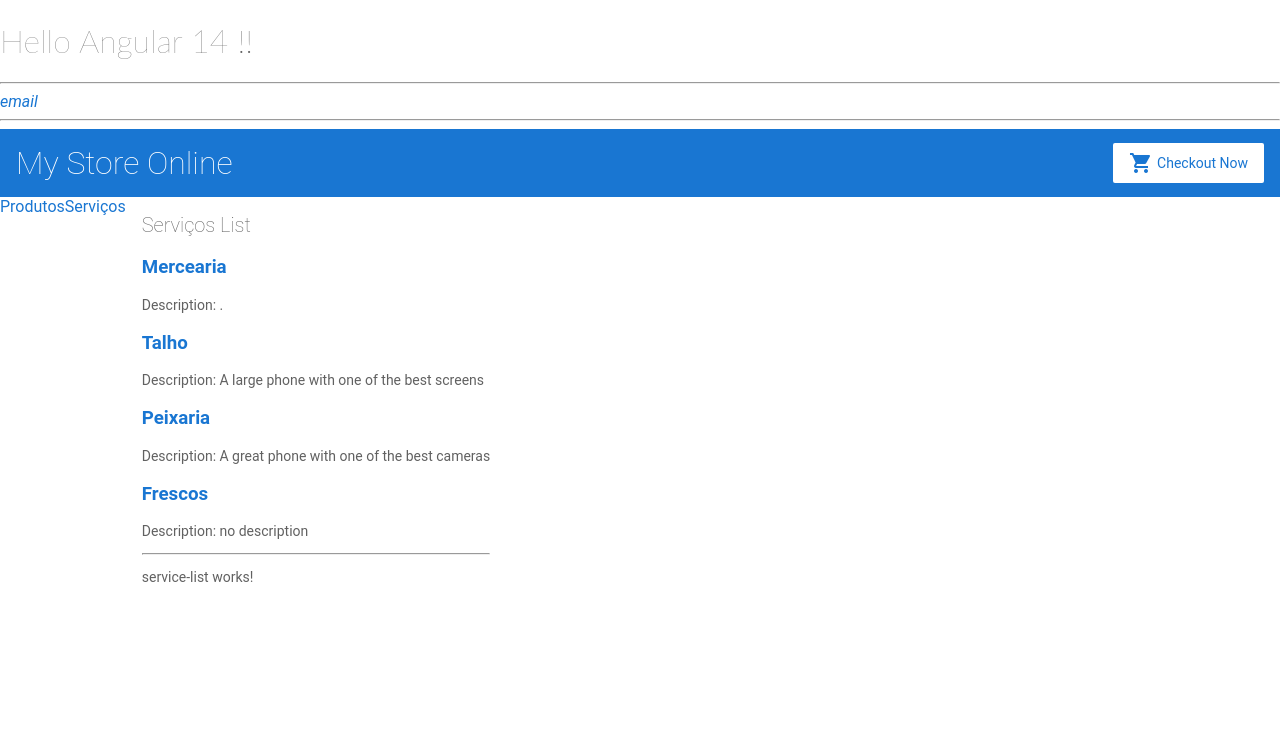
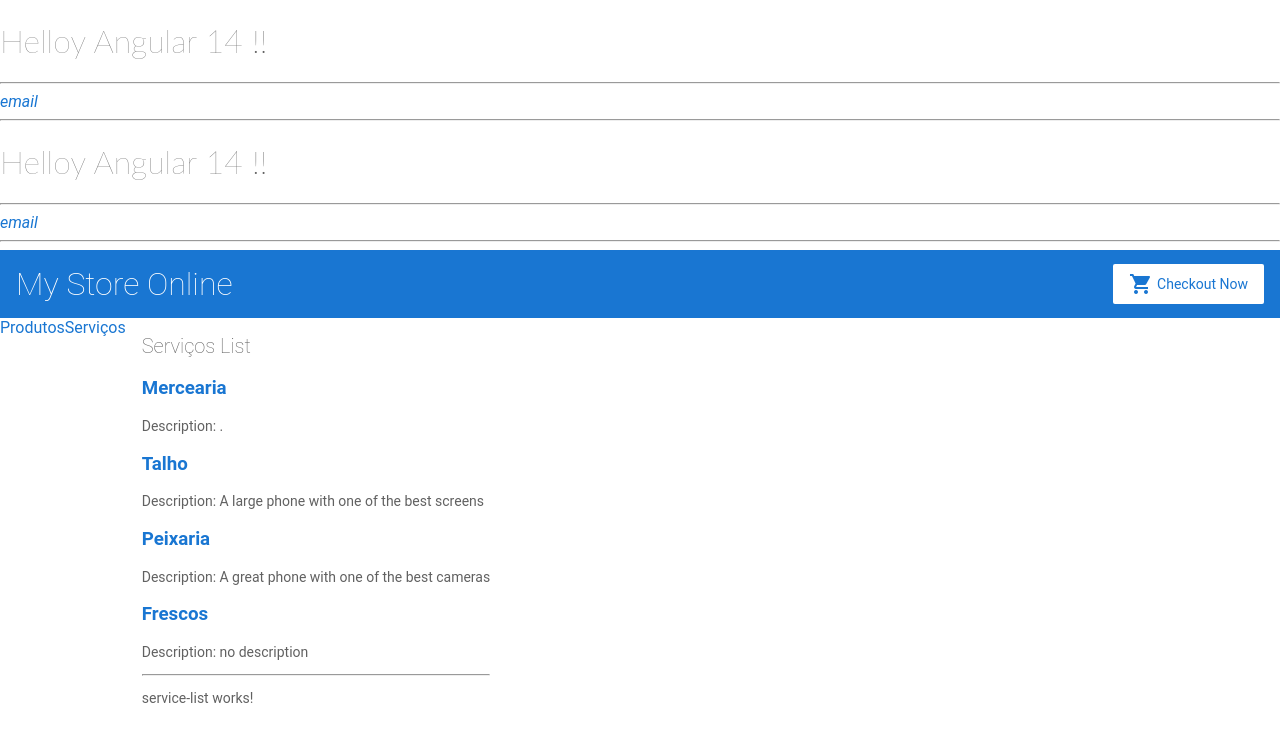
Before and after one commit to cmarques20101/mystoreonline, an Angular app: page / in a window 1280 px wide. Shown: the top 742 px of the page. Built offline with nearby package versions, Linux system fonts and the light colour scheme.

Commit message:
4 files modified

```diff
--- a/src/app/app.component.html
+++ b/src/app/app.component.html
@@ -1,4 +1,5 @@
-<hello nameApp="{{ nameApp }}"></hello>
+<helloy nameApp="{{ nameApp }}"></helloy>
+<helloy nameApp="{{ nameApp }}"></helloy>
 
 <app-top-bar></app-top-bar>
 
--- a/src/app/app.module.ts
+++ b/src/app/app.module.ts
@@ -14,7 +14,7 @@ import { ProductAlertsComponent } from './product-alerts/product-alerts.componen
 import { ProductAlertsNotComponent } from './product-alerts-not/product-alerts-not.component';
 import { ServicoListComponent } from './servico-list/servico-list.component';
 
-//import { HelloxComponent } from './hellox/hellox.component';
+import { HelloxComponent } from './hellox/hellox.component';
 
 @NgModule({
   imports: [
--- a/src/app/hello.component.html
+++ b/src/app/hello.component.html
@@ -1,4 +1,4 @@
-<h1>Hello {{nameApp}}!</h1>
+<h1>Helloy {{nameApp}}!</h1>
 <hr/>
 <address>
   <a href="mailto:cmarques20101@hotmail.com">email</a>
--- a/src/app/hello.component.ts
+++ b/src/app/hello.component.ts
@@ -1,7 +1,7 @@
 import { Component, Input } from '@angular/core';
 
 @Component({
-  selector: 'hello',
+  selector: 'helloy',
   templateUrl: './hello.component.html',
   /*
   template: `<h1>Hello {{nameApp}}!</h1><hr/><address>
```
